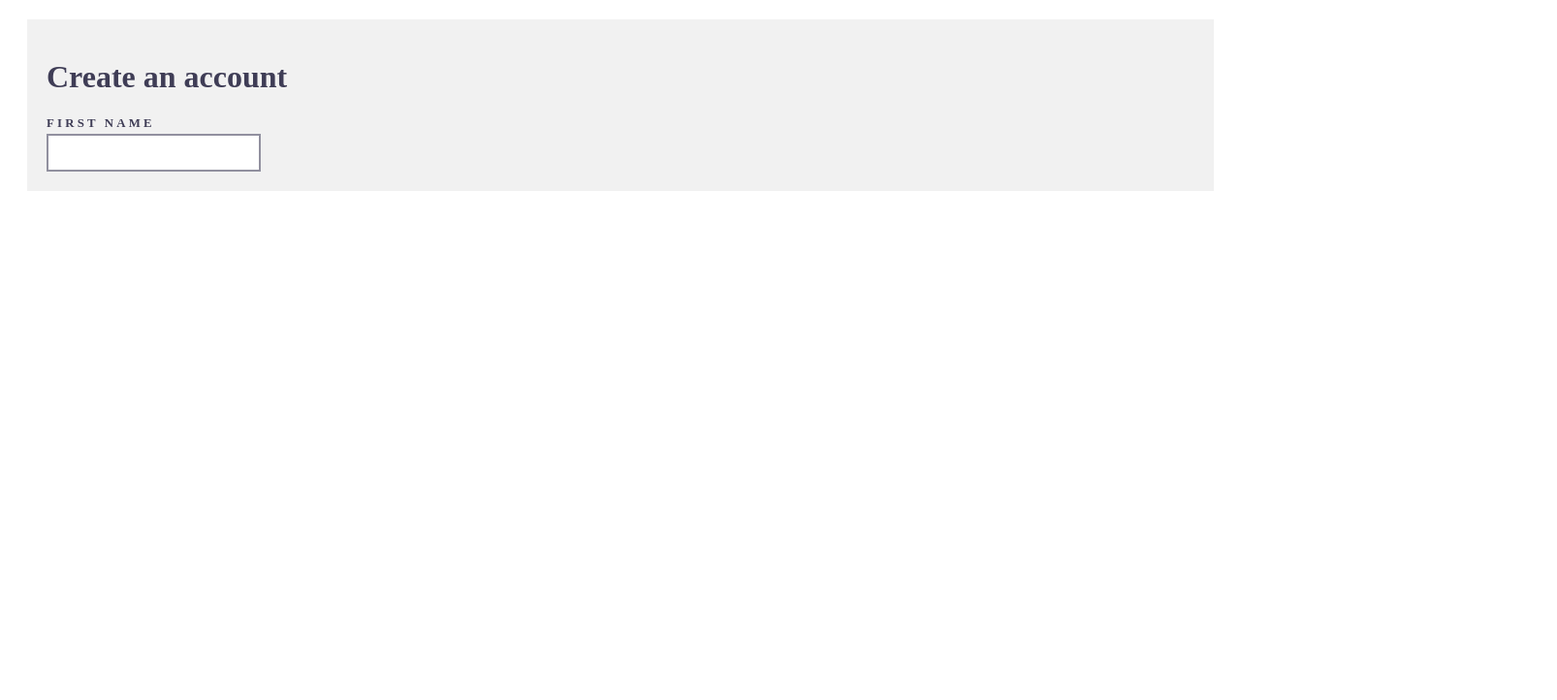
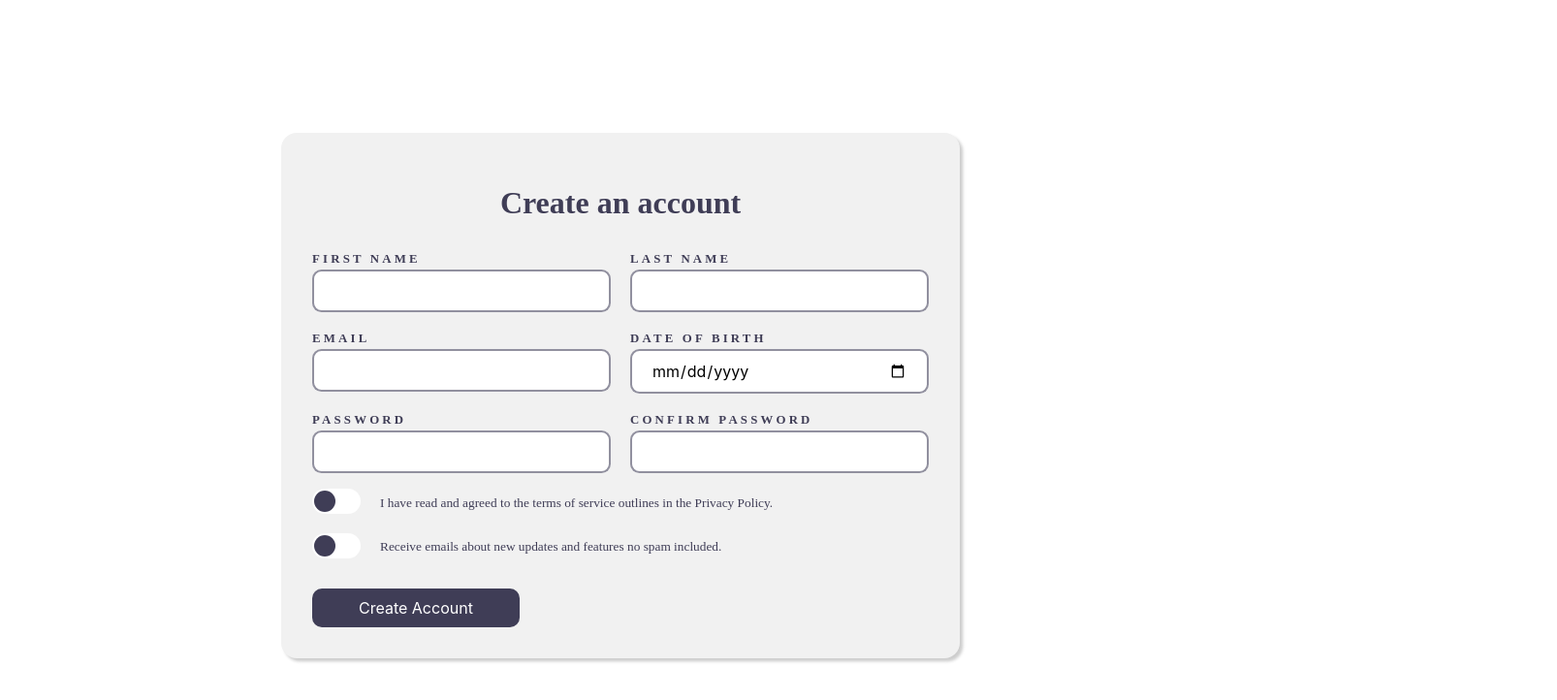
Before and after one commit to Jamiegit005/11-Frontend-Projects, a plain HTML site: page Project-2 -Signup form/index.html in a window 1280 px wide. Shown: the whole page at 97% size, 1606 px wide, since content can reach past the window. Drawn offline with Linux system fonts and the light colour scheme.

Commit message:
FINAL FINISH UP ON SIGNUP FORM

```diff
--- a/Project-2 -Signup form/index.css
+++ b/Project-2 -Signup form/index.css
@@ -1,26 +1,44 @@
 body {
-    color: #3f3d56
+    color: #3f3d56;
+    display: flex;
+    align-items: center;
+    justify-content: center;
+    min-height: 100vh;
 }
 
+input, button {
+    font-family: "Inter", sans-serif;
+    font-size: 16px;
+}
+
+* {
+    box-sizing: border-box;
+}
 
 .container {
     background-color: #f1f1f1;
     padding: 1.25rem;
     margin: 1.25rem;
+    width: 90%;
+    max-width: 700px;
+    border-radius: 1rem;
+    box-shadow: 0.2rem 0.2rem 0.2rem rgba(0, 0, 0, 0.2);
 }
 
-/*.container form h1 {
+.container form h1 {
     text-align: center;
     margin-bottom: 2rem;
-    display: inline;
 }
 
-.container form h3 span {
-    display: block;
-    text-align: center;
-    margin: 3rem 0;
-} */
+.container form .form-inner {
+    display: flex;
+    flex-direction: column;
+    /* margin-top: 1.25rem; */
+}
 
+.container form .form-inner {
+    margin-top: 1.25rem;
+}
 .container form label {
     display: block;
     font-weight: bold;
@@ -31,9 +49,92 @@ body {
 }
 
 .container form input {
-    border-width: 2px;
-    border-style: solid;
-    border-color: #3f3d5691;
+    border: 2px solid #3f3d5691;
+    border-radius: 0.6rem;
     outline: none;
     padding: 0.625rem 1.25rem;
-   }
+    width: 100%;
+    max-width: 100%;
+    display: block;
+}
+
+.container form input:focus {
+    border-color: #3f3d56;
+}
+
+.container form .btn {
+    color: #fff;
+    padding: 0.625rem 3rem;
+    font-size: 1rem;
+    background-color: #3f3d56;
+    margin-top: 1.25rem;
+    border: none;
+    outline: none;
+    border-radius: 0.625rem;
+    transition: opacity 0.2s ease-in-out;
+}
+
+.container form .btn:hover {
+    cursor: pointer;
+    opacity: 0.75;
+}
+
+.checkboxes {
+    display: flex;
+    align-items: center;
+    justify-content: start;
+    margin: 1rem 0 0.5rem 0;
+}
+
+
+.checkbox {
+    position: absolute;
+    opacity: 0;
+    pointer-events: none;
+}
+
+.label {
+    position: relative;
+    background-color:#fff;
+    border-radius: 50px;
+    width: 50px;
+    height: 26px;
+    cursor: pointer;
+    margin: 0 1.25rem 0 0;
+}
+
+
+.ball {
+    background-color: #3f3d56;
+    position: absolute;
+    top: 2px;
+    left: 2px;
+    border-radius: 50%;
+    width: 22px;
+    height: 22px;
+    transition: transform 0.15s linear;
+}
+
+.checkbox:checked + .label .ball {
+    transform: translateX(24px);
+}
+
+
+@media (min-width: 700px) {
+    .container {
+        margin: 1.25rem auto;
+        padding: 2rem;
+    }
+
+    .container form .form-inner {
+        flex-direction: row;
+    }
+
+    .container form .form-inner article{
+        flex: 1;
+    }
+
+     .container form .form-inner article:not(:last-child) {
+        margin-right: 1.25rem;
+     }
+}
--- a/Project-2 -Signup form/index.html
+++ b/Project-2 -Signup form/index.html
@@ -3,25 +3,77 @@
 <head>
     <meta charset="UTF-8">
     <meta name="viewport" content="width=device-width, initial-scale=1.0">
-
     <link rel="stylesheet" href="index.css">
     <title>Project Two Sign Up Form</title>
-
 </head>
 <body>
     <div class="container">
-        <form autocomplete="off">
+        <form action="https://formsubmit.co/jamieadebayo2005@gmail.com" method="POST" autocomplete="off">
             <h1>Create an account</h1>
-            <!-- <h2>This is a second heading</h2>
-            <h3>Something here <span>this is something else
-                </span></h3 -->
 
             <div class="form-inner">
-                <label for="firstName">First name</label>
-                <input type="text" name="firstName" id="firstName" required />
+                <article>
+                    <label for="firstName">First name</label>
+                    <input type="text" name="firstName" id="firstName" required />
+                </article>
+
+                <article>
+                    <label for="lastName">Last name</label>
+                    <input type="text" name="lastName" id="lastName" required />
+                </article>
             </div>
+
+            <div class="form-inner">
+                <article>
+                    <label for="email">Email</label>
+                    <input type="email" name="email" id="email" required />
+                </article>
+
+                <article>
+                    <label for="dob">Date of birth</label>
+                    <input type="date" name="dob" id="dob" required />
+                </article>
+            </div>
+
+            <div class="form-inner">
+                <article>
+                    <label for="password-one">Password</label>
+                    <input type="password" name="password-one" id="password-one" required />
+                </article>
+
+                <article>
+                    <label for="password-two">Confirm Password</label>
+                    <input type="password" name="password-two" id="password-two" required />
+                </article>
+            </div>
+
+           <div class="checkboxes">
+        <article>
+                <input type="checkbox" name="checkbox" id="checkbox" class="checkbox" required>
+    <label for="checkbox" class="label">
+        <div class="ball"></div>
+    </label>
+        </article>
+    <small>
+        I have read and agreed to the terms of service outlines in the Privacy Policy.
+    </small>
+</div>
+
+  <div class="checkboxes">
+        <article>
+                <input type="checkbox" name="checkbox-two" id="checkbox-two" class="checkbox" >
+    <label for="checkbox-two" class="label">
+        <div class="ball"></div>
+    </label>
+        </article>
+    <small>
+        Receive emails about new updates and features no spam included.
+    </small>
+</div>
+
+
+            <button class="btn" type="submit">Create Account</button>
         </form>
     </div>
-
 </body>
 </html>
```
